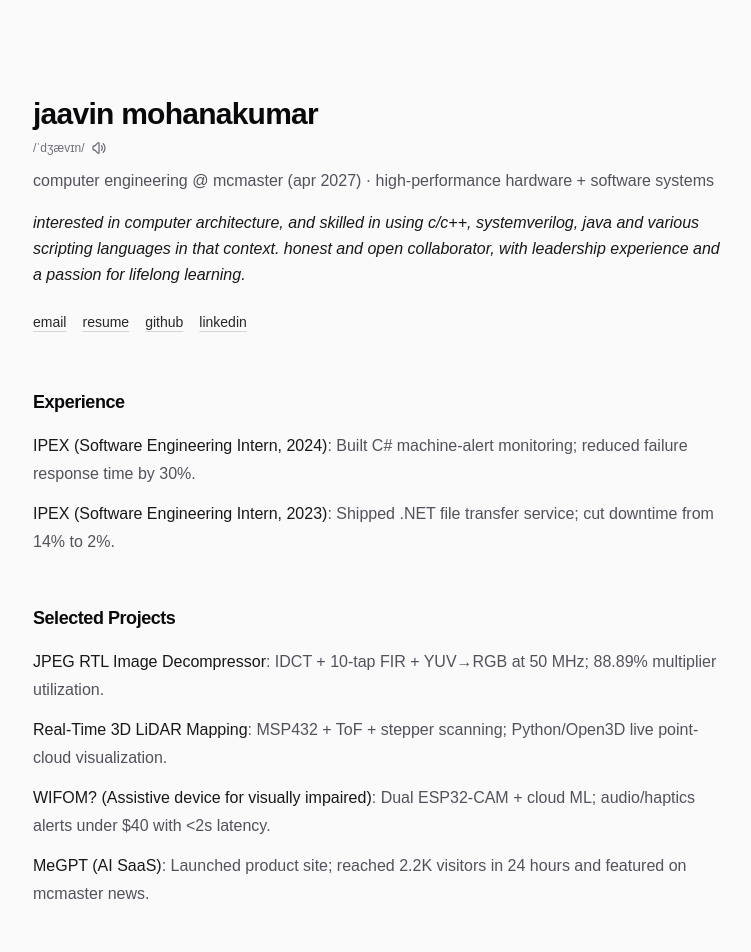
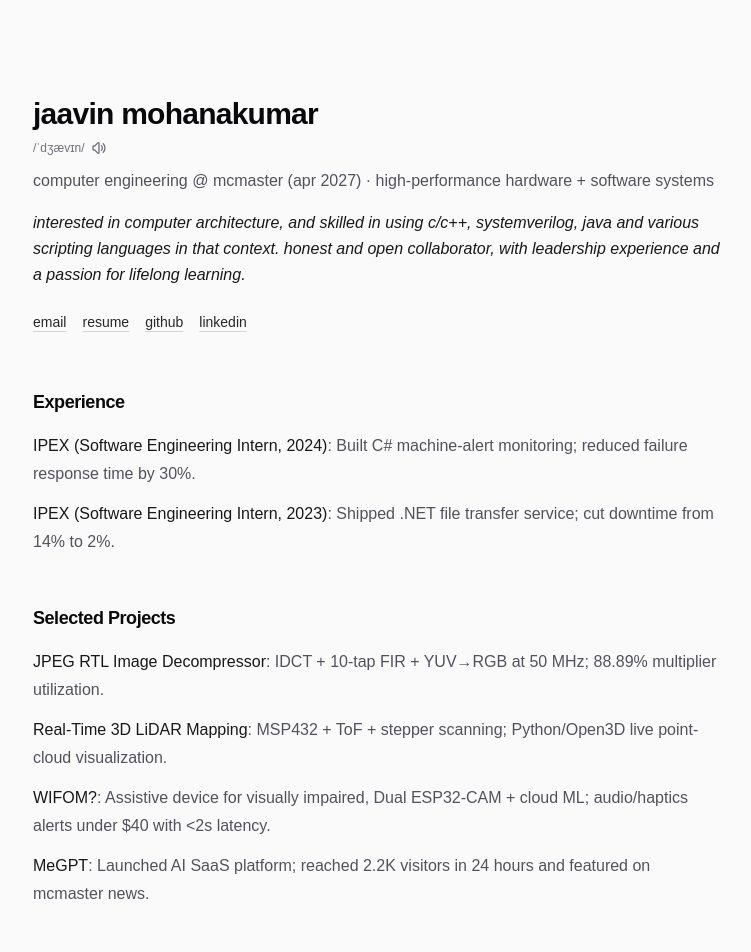
Before and after one commit to jaaahhhvin/newjaavin, a Next.js app: page / in a window 1280 px wide. Shown: the top 952 px of the page, without its empty margins (263-1014 px from the left). Built offline with nearby package versions, Linux system fonts and the light colour scheme.

Commit message:
update projects

```diff
--- a/app/page.tsx
+++ b/app/page.tsx
@@ -59,12 +59,12 @@
           desc: "MSP432 + ToF + stepper scanning; Python/Open3D live point-cloud visualization.",
         },
         {
-          label: "WIFOM? (Assistive device for visually impaired)",
-          desc: "Dual ESP32-CAM + cloud ML; audio/haptics alerts under $40 with <2s latency.",
+          label: "WIFOM?",
+          desc: "Assistive device for visually impaired, Dual ESP32-CAM + cloud ML; audio/haptics alerts under $40 with <2s latency.",
         },
         {
-          label: "MeGPT (AI SaaS)",
-          desc: "Launched product site; reached 2.2K visitors in 24 hours and featured on mcmaster news.",
+          label: "MeGPT",
+          desc: "Launched AI SaaS platform; reached 2.2K visitors in 24 hours and featured on mcmaster news.",
         },
       ],
     },
```
